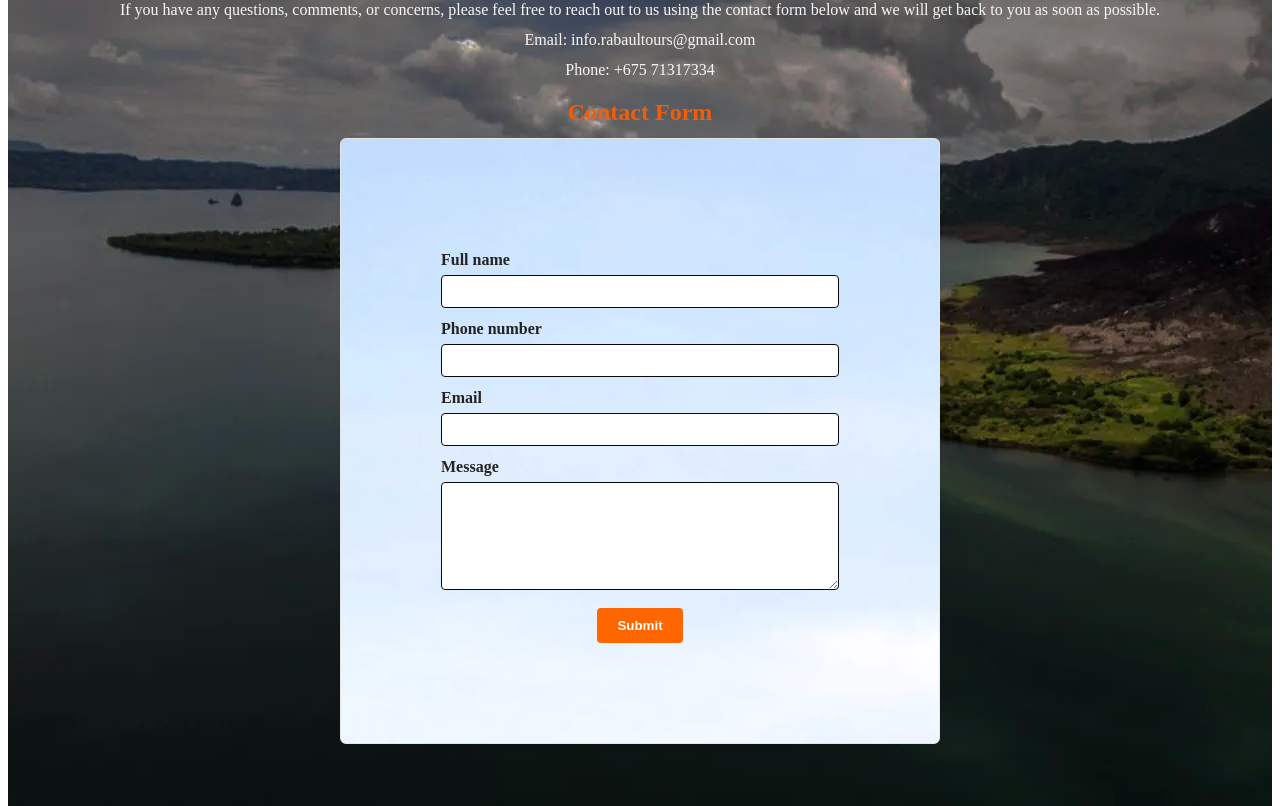
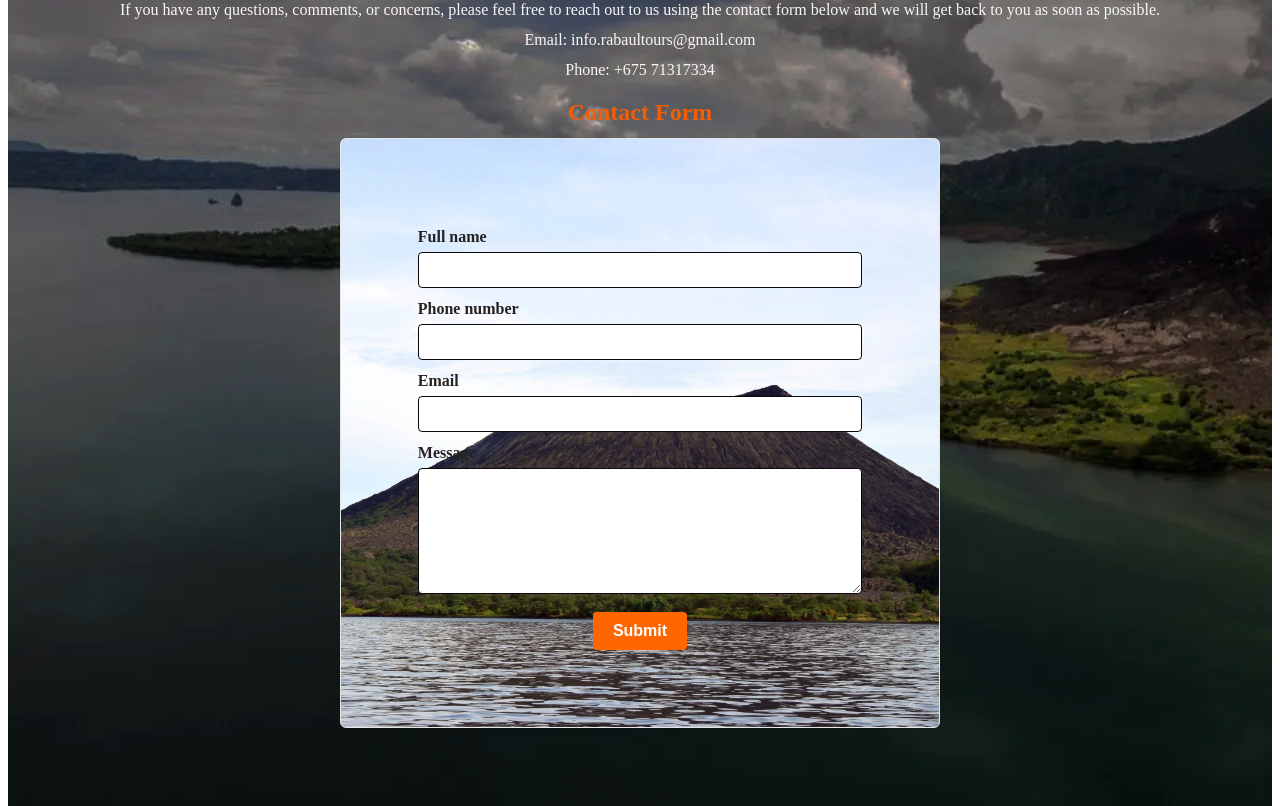
Before and after one commit to swaynetsl/Rabaul-Tours, a plain HTML site: page contact.html in a window 1280 px wide. Shown: the part 414-1220 px from the top of the page. Drawn offline with Linux system fonts and the light colour scheme.

Commit message:
Add files via upload

```diff
--- a/contact.html
+++ b/contact.html
@@ -43,31 +43,54 @@
 
                 <div style="max-width:600px;margin:0 auto;text-align:left;">
                     <h2 style="text-align:center;margin-bottom:0.5em;">Contact Form</h2>
-                    <form action="https://api.web3forms.com/submit" method="POST" style="background-image:url(images/cfbacground.webp);padding:100px;border-radius:6px;border:1px solid #e6e6e6;box-shadow:0 1px 3px rgba(0,0,0,0.04);">
-                        <!-- Replace with your Access Key -->
-                        <input type="hidden" name="access_key" value="56287c00-37dc-4c40-94ac-f8dfb067abc7">
 
-                        <label for="name" style="color: #272222; display: block;margin:12px 0;font-weight:600;">Full name
-                            <input id="name" type="text" name="name" required style="width:100%;padding:8px;margin-top:6px;border:1px solid #090909;border-radius:4px;box-sizing:border-box;">
-                        </label>
+                    <style>
+                        /* Form wrapper & sizing */
+                        .contact-form-wrapper {
+                            width: 100%;
+                            max-width: 600px;
+                            margin: 0 auto;
+                            box-sizing: border-box;
+                        }
 
-                        <label for="phone" style="color: #272222;display:block;margin:12px 0;font-weight:600;">Phone number
-                            <input id="phone" type="tel" name="phone" required style="width:100%;padding:8px;margin-top:6px;border:1px solid #090909;border-radius:4px;box-sizing:border-box;">
-                        </label>
+                        /* Use clamp for padding so the look stays consistent across sizes */
+                        .contact-form {
+                            background-image: url(images/cfbacground.webp);
+                            background-size: cover;
+                            background-position: center;
+                            padding: clamp(24px, 6vw, 100px);
+                            border-radius: 6px;
+                            border: 1px solid #e6e6e6;
+                            box-shadow: 0 1px 3px rgba(0,0,0,0.04);
+                            box-sizing: border-box;
+                        }
 
-                        <label for="email" style="color: #272222;display:block;margin:12px 0;font-weight:600;">Email
-                            <input id="email" type="email" name="email" required style="width:100%;padding:8px;margin-top:6px;border:1px solid #090909;border-radius:4px;box-sizing:border-box;">
-                        </label>
+                        /* Inputs / textarea - always full width and consistent spacing */
+                        .contact-form label {
+                            display: block;
+                            color: #272222;
+                            font-weight: 600;
+                            margin: 12px 0 0;
+                        }
+                        .contact-form input[type="text"],
+                        .contact-form input[type="tel"],
+                        .contact-form input[type="email"],
+                        .contact-form textarea {
+                            width: 100%;
+                            padding: 8px;
+                            margin-top: 6px;
+                            border: 1px solid #090909;
+                            border-radius: 4px;
+                            box-sizing: border-box;
+                            font-size: 1rem;
+                        }
 
-                        <label for="message" style="color: #272222;display:block;margin:12px 0;font-weight:600;">Message
-                            <textarea id="message" name="message" required rows="6" style="width:100%;padding:8px;margin-top:6px;border:1px solid #090909;border-radius:4px;box-sizing:border-box;"></textarea>
-                        </label>
+                        /* Honeypot hidden consistently */
+                        .contact-form .hidden {
+                            display: none !important;
+                        }
 
-                        <!-- Honeypot Spam Protection -->
-                        <input type="checkbox" name="botcheck" class="hidden" style="display: none;">
-
-                        <div style="text-align:center;margin-top:14px;">
-                            <style>
+                        /* Button style */
                         .booking-btn {
                             background: #ff6600;
                             color: #fff;
@@ -76,13 +99,45 @@
                             border-radius: 4px;
                             cursor: pointer;
                             font-weight: 600;
+                            font-size: 1rem;
                         }
                         .booking-btn:hover {
                             background: #005a9e;
+                        }
 
+                        /* Keep spacing similar on very small screens */
+                        @media (max-width: 360px) {
+                            .contact-form {
+                                padding: 20px;
+                            }
                         }
                     </style>
 
+                    <div class="contact-form-wrapper">
+                        <form action="https://api.web3forms.com/submit" method="POST" class="contact-form">
+                            <!-- Replace with your Access Key -->
+                            <input type="hidden" name="access_key" value="56287c00-37dc-4c40-94ac-f8dfb067abc7">
+
+                            <label for="name">Full name
+                                <input id="name" type="text" name="name" required>
+                            </label>
+
+                            <label for="phone">Phone number
+                                <input id="phone" type="tel" name="phone" required>
+                            </label>
+
+                            <label for="email">Email
+                                <input id="email" type="email" name="email" required>
+                            </label>
+
+                            <label for="message">Message
+                                <textarea id="message" name="message" required rows="6"></textarea>
+                            </label>
+
+                            <!-- Honeypot Spam Protection -->
+                            <input type="checkbox" name="botcheck" class="hidden">
+
+                            <div style="text-align:center;margin-top:14px;">
                                 <button type="submit" class="booking-btn">
                                 Submit
                             </button>
```
Lines whose indentation alone changed are shown as unchanged.
